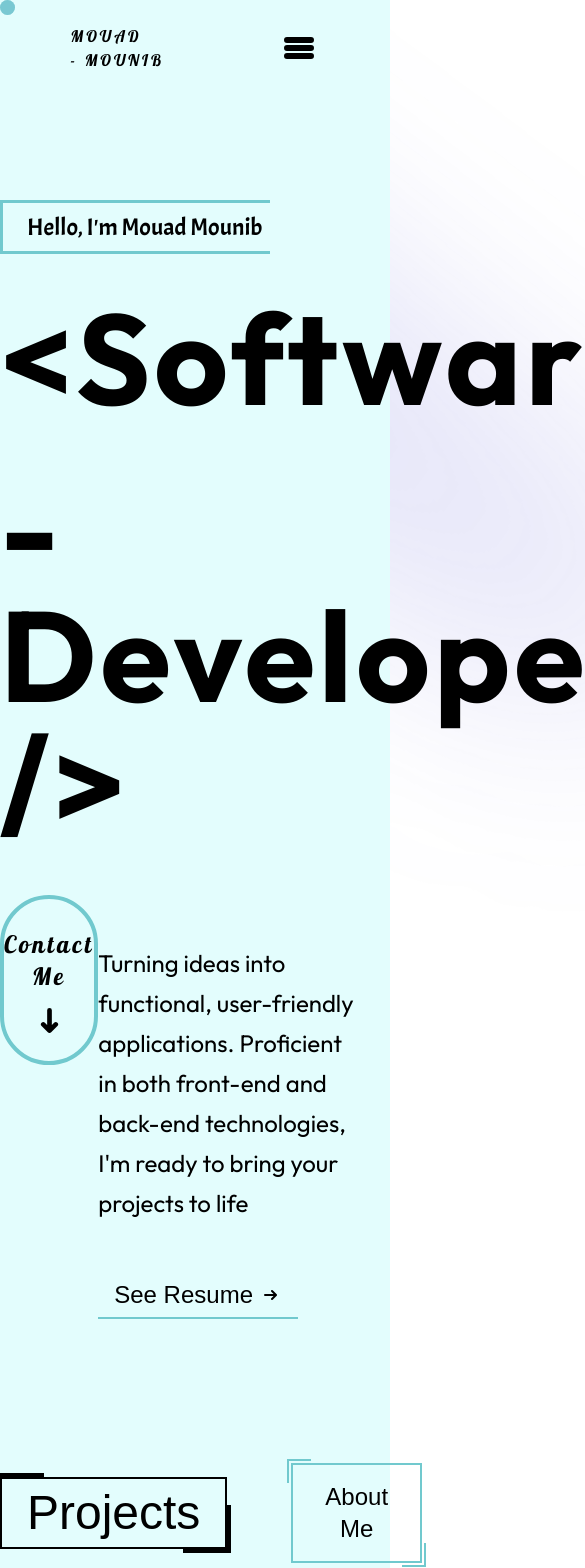
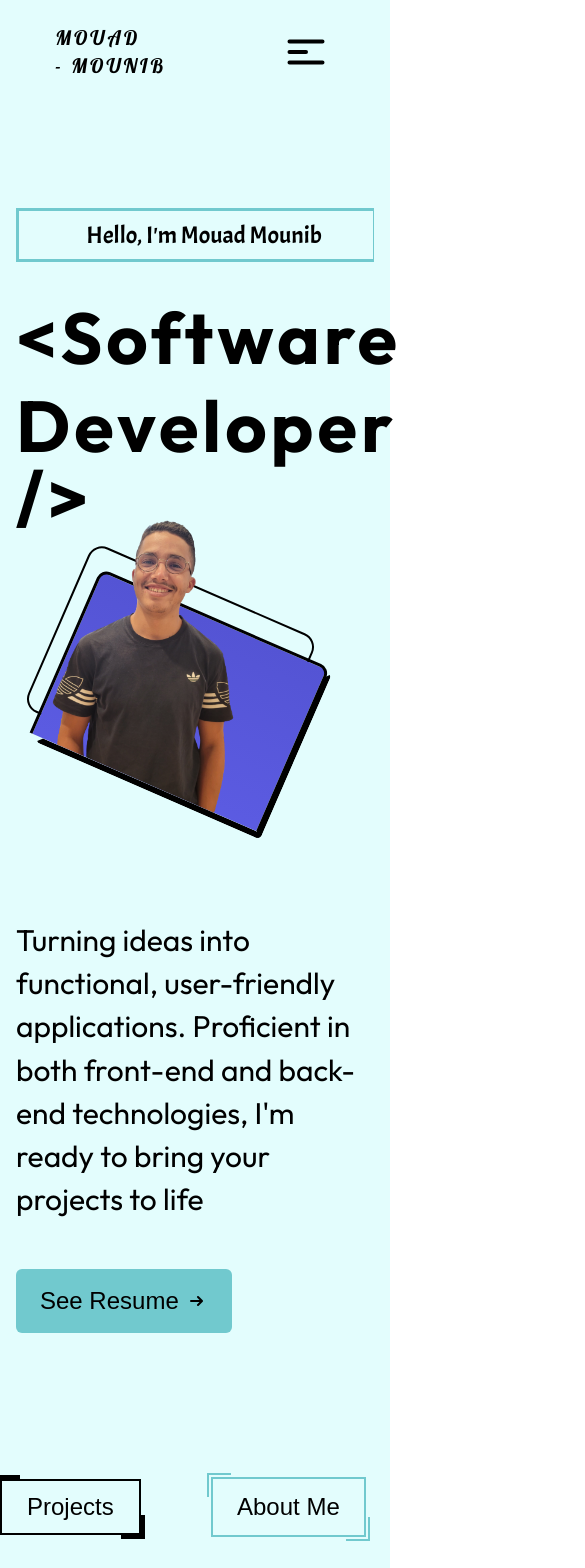
Before and after one commit to mmounib/Portfolio, a Next.js app: page / in a window 390 px wide. Shown: the top 1568 px of the page, 585 px wide, since content can reach past the window. Built offline with nearby package versions, Linux system fonts and the light colour scheme; a web font is replaced by a local one.

Commit message:
Finishing the Responsive Design

```diff
--- a/app/Components/AnimatedCursor.tsx
+++ b/app/Components/AnimatedCursor.tsx
@@ -226,8 +226,8 @@ function AnimatedCursor({
 
   return (
     <React.Fragment>
-      <div ref={cursorOuterRef} style={styles.cursorOuter}></div>
-      <div ref={cursorInnerRef} style={styles.cursorInner}></div>
+      <div ref={cursorOuterRef} style={styles.cursorOuter} className="max-sm:hidden"></div>
+      <div ref={cursorInnerRef} style={styles.cursorInner} className="max-sm:hidden"></div>
     </React.Fragment>
   );
 }
--- a/app/Components/Helpers/ImageHelper.tsx
+++ b/app/Components/Helpers/ImageHelper.tsx
@@ -4,9 +4,9 @@ import Image from "next/image";
 const ImageHelper = () => {
   return (
     <>
-      <div className="left-light"></div>
+      <div className="left-light max-sm:hidden"></div>
 
-      <div className="guy-image-container z-10">
+      <div className="guy-image-container z-10 max-sm:mt-12">
         <div className="background-square-frame"></div>
         <div className="invisible-holder">
           <div className="square-frame">
--- a/app/Components/Home.tsx
+++ b/app/Components/Home.tsx
@@ -1,11 +1,10 @@
 "use client";
 
-import { BsArrowRightShort, BsArrowDown } from "react-icons/bs";
+import { BsArrowDown } from "react-icons/bs";
 import { Outfit } from "next/font/google";
 import { useRef } from "react";
 import ImageHelper from "./Helpers/ImageHelper";
 import Link from "next/link";
-import { motion } from "framer-motion";
 
 const outfit = Outfit({
   subsets: ["latin"],
@@ -21,41 +20,25 @@ const Home = () => {
     }
   }
 
-  const container = {
-    visible: {
-      transition: {
-        staggerChildren: 0.025,
-      },
-    },
-  };
-  const item = {
-    hidden: {
-      y: "200%",
-      transition: { ease: [0.455, 0.03, 0.515, 0.955], duration: 0.85 },
-    },
-    visible: {
-      y: 0,
-      transition: { ease: [0.455, 0.03, 0.515, 0.955], duration: 0.75 },
-    },
-  };
   return (
     <section className={` mt-32 ${outfit}`}>
-      <div className="mx-auto text-black max-w-[900px]">
-        <h3 className="capitalize text-2xl border-[3px] p-2 pl-6 border-r-0 w-fit border-[#71C9CE]">
+      <div className="mx-auto text-black max-w-[900px] max-sm:px-4">
+        <h3 className="capitalize text-2xl max-sm:text-center max-sm:w-full max-sm:border-r border-[3px] p-2 pl-6 border-r-0 w-fit border-[#71C9CE]">
           Hello, I&apos;m Mouad Mounib
         </h3>
 
         <div className="flex flex-col">
-          <div className="flex gap-4 mt-4 text-black">
-            <h1 className="mt-6">&lt;Software</h1>
+          <div className="flex max-sm:flex-col gap-4 mt-4 text-black">
+            <h1 className="mt-6 max-sm:text-7xl">&lt;Software</h1>
+            <h1 className=" max-sm:text-7xl hidden max-sm:flex">Developer /&gt;</h1>
             <ImageHelper />
           </div>
-          <h1 className=" -mt-16"> - Developer /&gt;</h1>
+          <h1 className=" -mt-16 max-sm:mt-0 max-sm:hidden"> - Developer /&gt;</h1>
         </div>
 
         <div className="flex mt-16">
           <div
-            className=" border-4 -mt-4 w-[170px] h-[170px] flex flex-col items-center justify-center gap-4 rounded-full border-secondary"
+            className=" max-sm:hidden border-4 -mt-4 w-[170px] h-[170px] flex flex-col items-center justify-center gap-4 rounded-full border-secondary"
             onMouseEnter={handleJumpToContactMe}
           >
             <h4 className="text-2xl text-center">
@@ -63,15 +46,15 @@ const Home = () => {
             </h4>
             <BsArrowDown size={25} />
           </div>
-          <div className="flex flex-col max-sm:mt-8 ml-14 max-sm:ml-0 max-sm:leading-6 max-sm:text-sm gap-8 text-xl">
-            <p className="max-w-[500px] max-sm:max-w-[90%] leading-10 text-2xl">
+          <div className="flex flex-col max-sm:mt-0 ml-14 max-sm:ml-0 max-sm:leading-6 gap-8">
+            <p className="max-w-[500px] max-sm:max-w-full leading-10 max-sm:leading-[2.7rem] text-2xl max-sm:text-3xl">
               Turning ideas into functional, user-friendly applications.
               Proficient in both front-end and back-end technologies, I&apos;m
               ready to bring your projects to life
             </p>
             <button
               type="submit"
-              className="mr-auto mt-4 text-2xl relative flex items-center rounded-md px-4 py-2 text-black"
+              className="mr-auto mt-4 text-2xl relative flex items-center rounded-md px-4 py-2 text-black max-sm:bg-secondary max-sm:py-4 max-sm:px-6"
             >
               <Link href="https://drive.google.com/file/d/1P9cTRbOLPQeAc7uAAiNdF1g65jokE_oc/view?usp=sharing">
                 See Resume
@@ -85,7 +68,7 @@ const Home = () => {
                 <path d="M1,5 L11,5"></path>
                 <polyline points="8 1 12 5 8 9"></polyline>
               </svg>
-              <span className="btn-line"></span>
+              <span className="btn-line max-sm:hidden"></span>
             </button>
           </div>
         </div>
--- a/app/Components/Navbar.tsx
+++ b/app/Components/Navbar.tsx
@@ -14,8 +14,8 @@ const Navbar = () => {
 
   return (
     <nav className="">
-      <div className="flex text-black items-center justify-around mt-6 max-md:mx-4 z-[999]">
-        <h2 className={`text-base`}>
+      <div className="flex text-black items-center justify-around mt-6 z-[999]">
+        <h2 className={`text-base max-sm:text-xl`}>
           MOUAD
           <br></br>- MOUNIB
         </h2>
@@ -79,28 +79,37 @@ const Navbar = () => {
           </li>
         </ul>
         <div className="hidden max-sm:flex" onClick={() => setMenu(!menu)}>
-          <Hamburger
-            size={30}
-            className=" hidden max-sm:block max-md:ml-4 cursor-pointer "
-          />
+          <svg
+            xmlns="http://www.w3.org/2000/svg"
+            fill="none"
+            viewBox="0 0 24 24"
+            stroke-width="1.5"
+            stroke="currentColor"
+            className="w-12 h-12"
+          >
+            <path
+              stroke-linecap="round"
+              stroke-linejoin="round"
+              d="M3.75 6.75h16.5M3.75 12H12m-8.25 5.25h16.5"
+            />
+          </svg>
         </div>
       </div>
       {menu && (
-        <div className="hidden menu_ref max-md:hidden max-sm:bg-secondary max-sm:text-white max-sm:w-screen max-sm:justify-center max-sm:items-center max-sm:h-screen max-sm:flex max-sm:text-xl max-sm:py-4">
-          <ul className="flex flex-col items-center gap-6 text-center">
-            <li>
+        <div className="hidden menu_ref max-md:hidden max-sm:bg-secondary max-sm:text-black max-sm:w-full max-sm:justify-center max-sm:items-center max-sm:h-screen max-sm:flex max-sm:text-xl">
+          <ul className="flex flex-col items-center gap-16 text-center">
+            <li className="text-4xl">
               <Link to="">Home</Link>
             </li>
-            <li>
+            <li className="text-4xl">
               <Link to="About">About</Link>
             </li>
-            <li>
+            <li className="text-4xl">
               <Link to="projects">Projects</Link>
             </li>
-            <li>
+            <li className="text-4xl">
               <Link to="Contact">Contact</Link>
             </li>
-            <li></li>
           </ul>
         </div>
       )}
--- a/app/Components/Section.tsx
+++ b/app/Components/Section.tsx
@@ -13,22 +13,22 @@ const Section = () => {
   return (
     <section className="w-full flex flex-col items-center justify-center mt-36">
       <div className="flex w-full items-center justify-center gap-8">
-        <div className="px-8">
+        <div className=" max-sm:w-full">
           <button
             type="submit"
             className={`h1-skill ${
-              selectedButton === "Projects" ? "text-5xl" : "text-2xl"
+              selectedButton === "Projects" ? "text-5xl max-sm:text-2xl" : "text-2xl"
             }`}
             onClick={() => changeColor("Projects")}
           >
             Projects
           </button>
         </div>
-        <div className="">
+        <div className="max-sm:w-full">
           <button
             type="submit"
-            className={`px-8 py-4 span-skill ${
-              selectedButton === "About Me" ? "text-4xl" : "text-2xl"
+            className={`px-8 py-4 max-sm:py-3 max-sm:px-6 span-skill ${
+              selectedButton === "About Me" ? "text-4xl max-sm:text-2xl" : "text-2xl"
             }`}
             onClick={() => changeColor("About Me")}
           >
--- a/app/Components/Skills/Skills.tsx
+++ b/app/Components/Skills/Skills.tsx
@@ -20,13 +20,13 @@ const Skills = () => {
   ];
   return (
     <section className="my-32">
-      <h1 className="w-full flex items-center justify-center h1-skill text-6xl">
+      <h1 className="w-full flex items-center justify-center h1-skill text-6xl max-sm:text-4xl max-sm:w-[95%] max-sm:mx-auto">
         My Skillset
       </h1>
-      <div className="flex flex-wrap gap-[1.75rem] w-full mt-24">
+      <div className="flex flex-wrap gap-[1.75rem] max-sm:justify-center max-sm:gap-8 w-full mt-24">
         {technologies.map((technology, index) => (
           <span
-            className=" span-skill py-5 px-9 text-4xl capitalize"
+            className=" span-skill py-5 px-9 max-sm:px-6 max-sm:py-3 text-4xl max-sm:text-2xl capitalize"
             key={index}
           >
             {technology}
--- a/app/globals.css
+++ b/app/globals.css
@@ -101,11 +101,6 @@ span {
   top: 7px;
   left: 7px;
   transition: 0.2s;
-}
-
-.menu_ref {
-  transform: translateX(100%);
-  animation: slideRight 1s cubic-bezier(0.25, 0.46, 0.45, 0.94) forwards;
 }
 
 .btn:hover::after {
--- a/app/layout.tsx
+++ b/app/layout.tsx
@@ -17,7 +17,7 @@ export default function RootLayout({
 }) {
   return (
 	  <html lang="en">
-		  <body className={acme.className}>
+		  <body className={`${acme.className} max-sm:cursor-default`}>
 			  {children}
 		  </body>
     </html>
```
Also changed, not shown: app/Components/Projects/Projects.tsx (+7 -7 lines).
